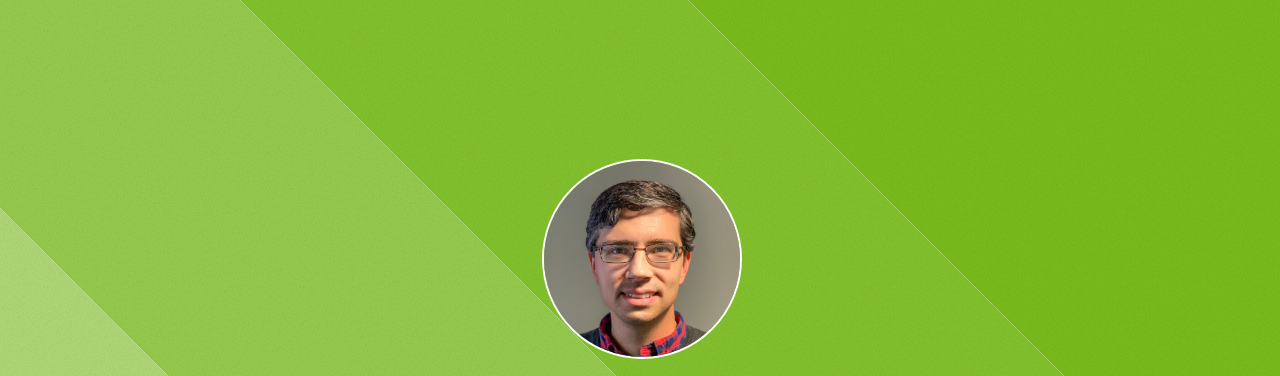
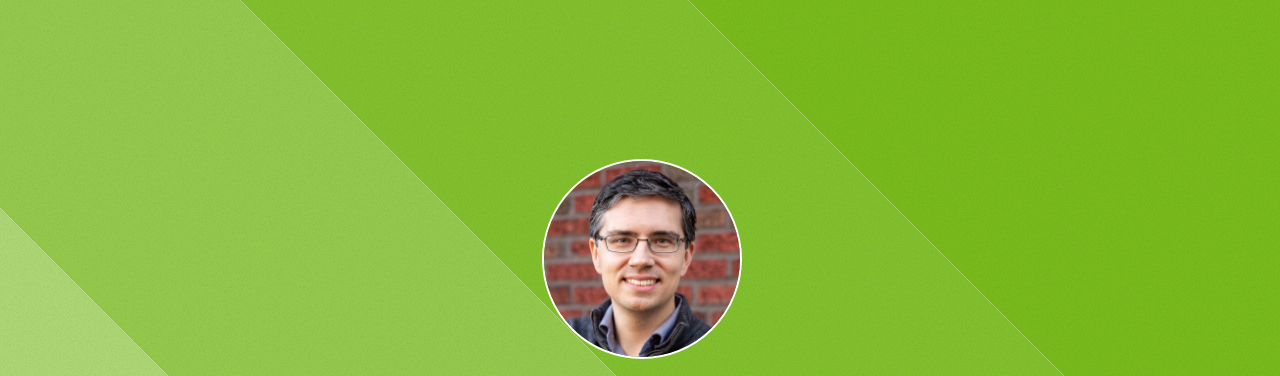
Before and after one commit to swtyree/swtyree.github.io, a plain HTML site: page index.html in a window 1280 px wide. Shown: the top 376 px of the page. Drawn offline with Linux system fonts and the light colour scheme; files whose address does not match are found by name.

Commit message:
Added new headshot

```diff
--- a/index.html
+++ b/index.html
@@ -24,7 +24,7 @@
 
 				<!-- Header -->
 					<header id="header">
-						<img src="assets/css/images/stephen_tyree_headshot_square.jpeg" alt="Stephen Tyree" style="border-radius: 50%;margin-bottom:20px;border:2px solid #ffffff;width:200px;max-width:25%;min-width:125px">
+						<img src="assets/css/images/5M3A5458cropresize.jpeg" alt="Stephen Tyree" style="border-radius: 50%;margin-bottom:20px;border:2px solid #ffffff;width:200px;max-width:25%;min-width:125px">
 						<h1>Stephen W. Tyree</h1>
 						<p>Ph.D. &nbsp;&bull;&nbsp; Machine Learning &nbsp;&bull;&nbsp; Research Scientist &nbsp;&bull;&nbsp; <a href="http://research.nvidia.com">NVIDIA</a></p>
 						<nav>
```
